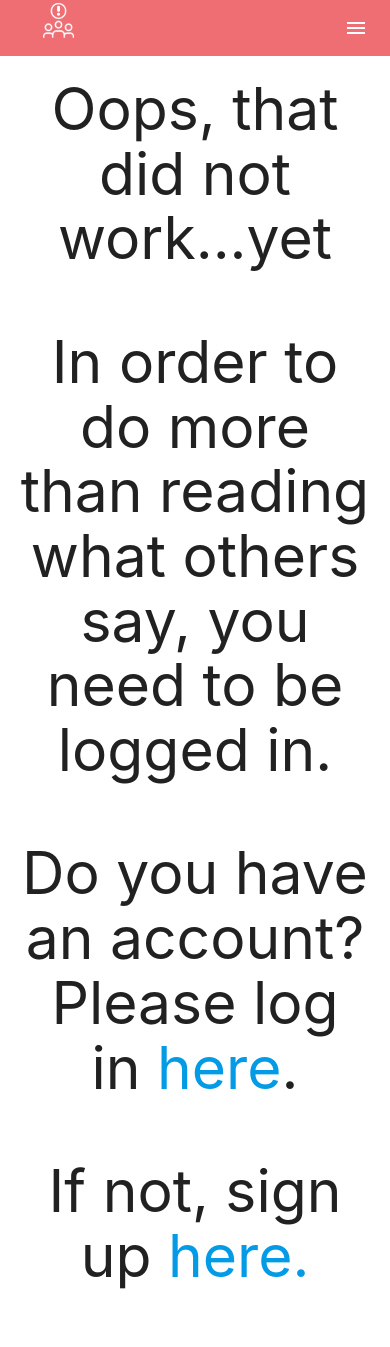
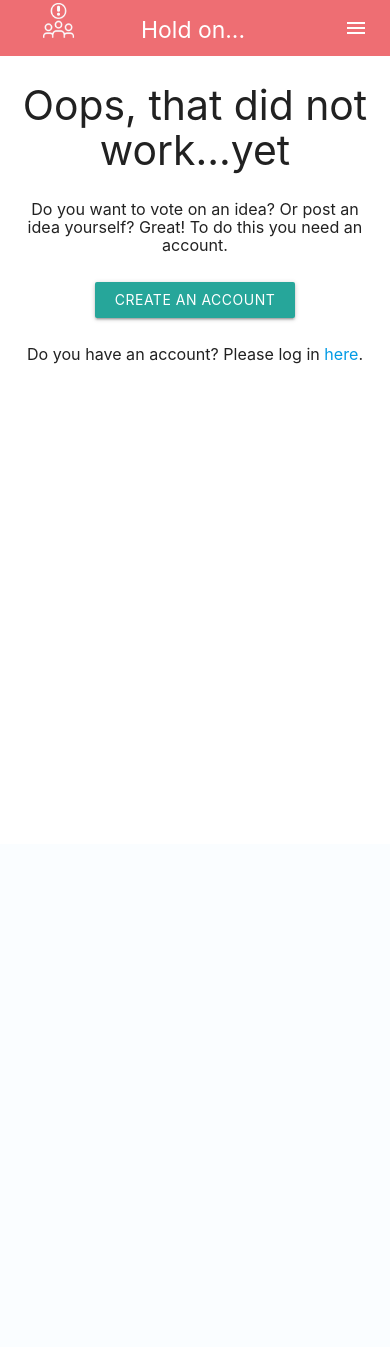
Before and after one commit to ChiefChingu/ideagogo, a Flask app: page /account_required in a window 390 px wide. After the commit the page ends 364 px from the top, so only its background shows below. Run offline with Flask 2, Linux system fonts and the light colour scheme; some libraries are stand-ins or nearby versions.

Commit message:
Finish mobile styling account required page.

```diff
--- a/app.py
+++ b/app.py
@@ -78,7 +78,7 @@ def login():
 def account():
     if not session.get("username") is None:
         username = session.get("username")
-        return render_template("pages/users/account.html")
+        return render_template("pages/users/account.html", title="Account")
     else:
         return redirect(url_for("register"))
 
@@ -94,7 +94,7 @@ def logout():
 
 @app.route("/account_required")
 def account_required():
-    return render_template("pages/users/account-required.html")
+    return render_template("pages/users/account-required.html", title="Hold on...")
 
 
 #########################
--- a/static/css/override.css
+++ b/static/css/override.css
@@ -41,6 +41,23 @@ h1 {
     grid-template-columns: 1fr 1fr;
   }
 }
+.btn-centered {
+  display: block;
+  margin: 0 auto;
+}
+
+.set-width__200px {
+  width: 200px;
+}
+
+.margin-top {
+  margin-top: 2rem;
+}
+
+.margin-bottom {
+  margin-bottom: 2rem;
+}
+
 .card {
   font-size: 0.8rem;
 }
--- a/templates/pages/users/account-required.html
+++ b/templates/pages/users/account-required.html
@@ -1,7 +1,13 @@
 {% extends 'layouts/base.html' %}
+
 {% block content %}
-<h1>Oops, that did not work...yet</>
-    <p>In order to do more than reading what others say, you need to be logged in.</p>
-    <p>Do you have an account? Please log in <a href="{{url_for('login')}}">here</a>.</p>
-    <p>If not, sign up <a href="{{url_for('register')}}">here<a>.</p>
-    {% endblock %}
+
+<h3 class="center margin-bottom">Oops, that did not work...yet</h3>
+<h6 class="center margin-bottom">Do you want to vote on an idea? Or post an idea yourself? Great! To do this you need an
+    account.</h6>
+<a href="{{url_for('register')}}" class="waves-effect waves-light btn set-width__200px btn-centered ">create an
+    account</a>
+
+<h6 class="center margin-top">Do you have an account? Please log in <a href="{{url_for('login')}}">here</a>.</h6>
+
+{% endblock %}
```
Also changed, not shown: static/css/scss/_base.scss (+17 -0 lines), 1 other file.
